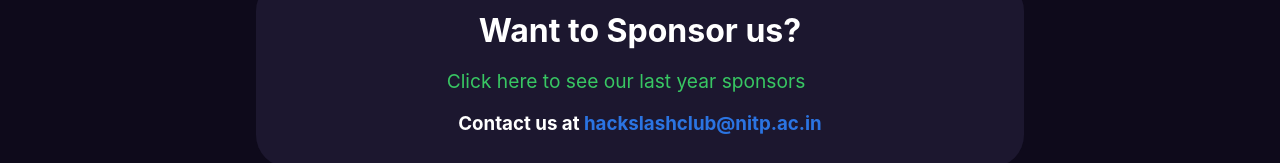
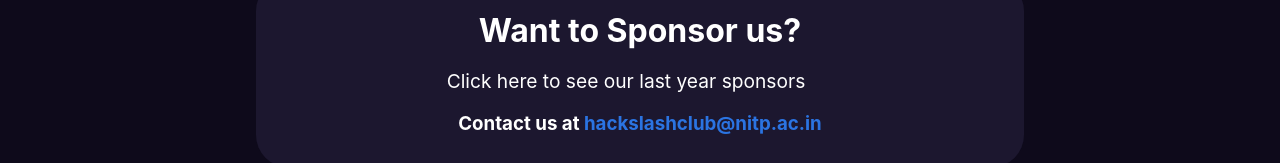
Before and after one commit to HackSlashNITP/hacknitp, a React (Create React App) app: page / in a window 1280 px wide. In both pictures the pointer is over the link "Click here to see our last year sponsors". Shown: the part 8180-8343 px from the top of the page. Built offline with nearby package versions, Linux system fonts and the light colour scheme; some icons are missing.

Commit message:
Update link color

```diff
--- a/src/components/sponsors/Sponsors.css
+++ b/src/components/sponsors/Sponsors.css
@@ -46,8 +46,12 @@
     font-size: 1.2rem;
     margin: 1.2rem 0;
 }
-.last-yr-sponsors a:link, .last-yr-sponsors a:visited, .last-yr-sponsors a:hover, .last-yr-sponsors a:active {
+.last-yr-sponsors a:link, .last-yr-sponsors a:visited {
     color: rgb(56, 199, 99);
+    text-decoration: none;
+}
+.last-yr-sponsors a:hover, .last-yr-sponsors a:active {
+    color: rgb(255, 255, 255);
     text-decoration: none;
 }
 .sponsor-brochure-btn{
```
